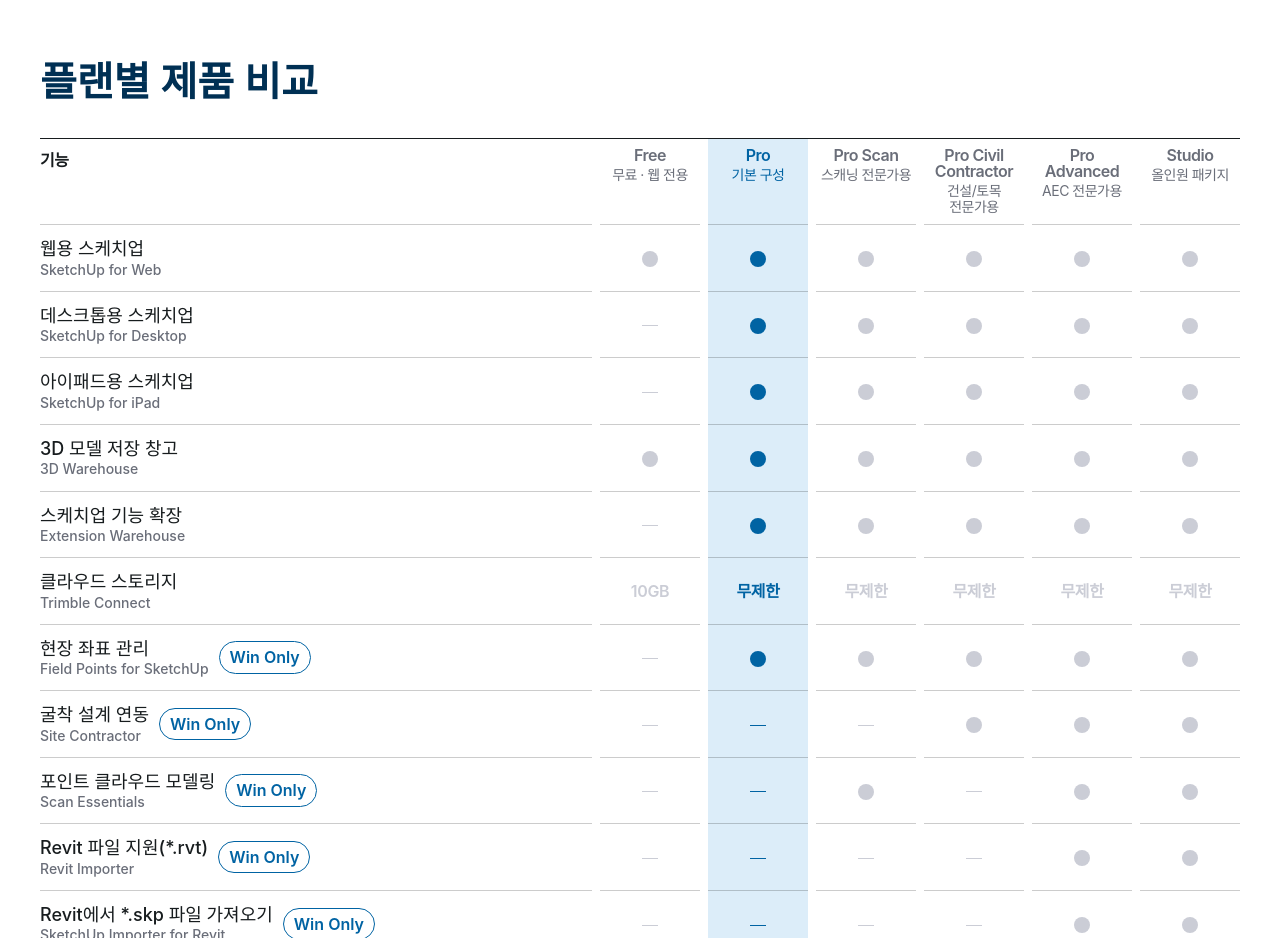
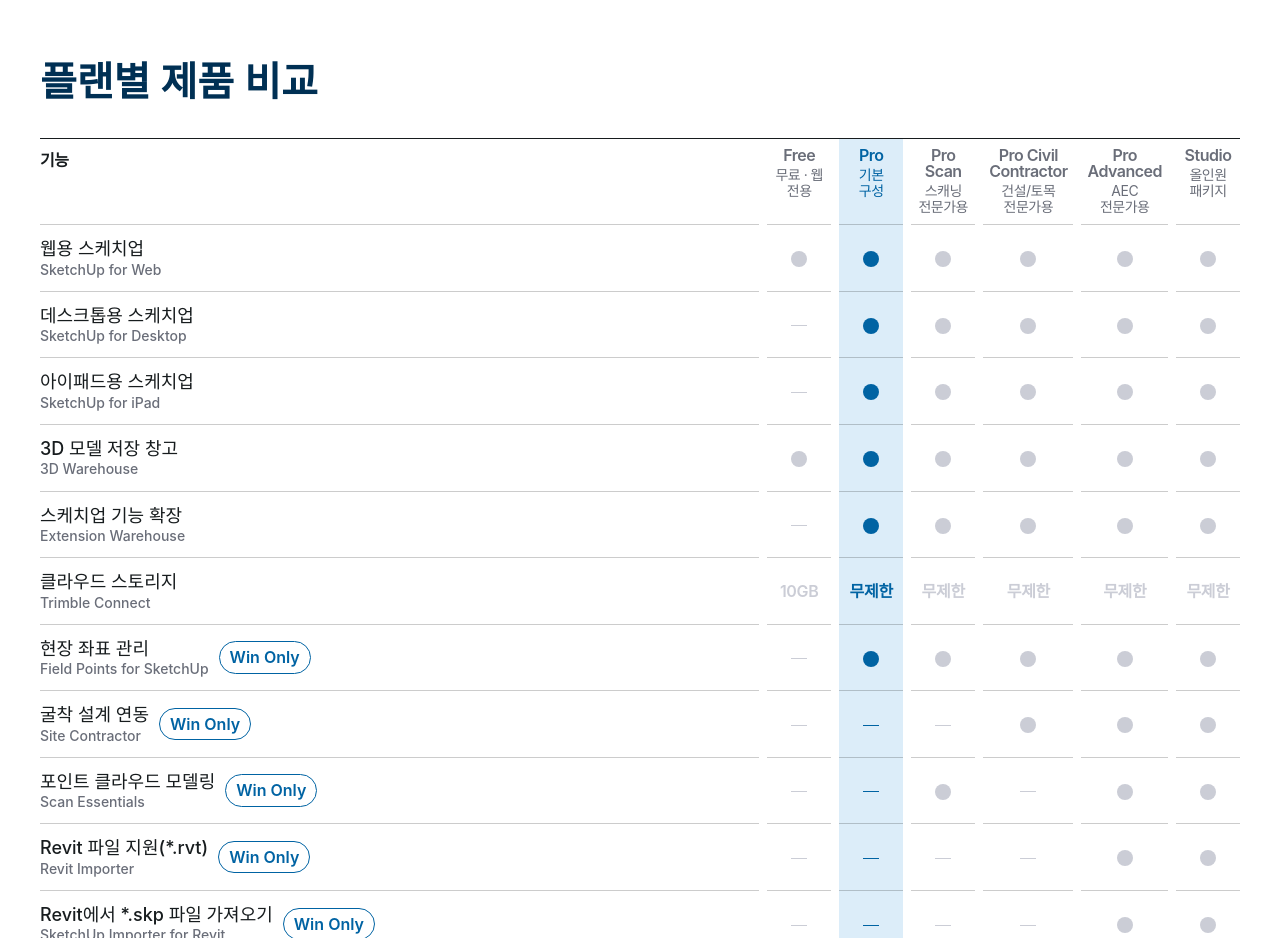
Before and after one commit to meva04/buildingstore-detail-pages, a plain HTML site: page 스케치업/상세페이지_HTML/pro/index.html in a window 1280 px wide. Shown: the part 4720-5658 px from the top of the page. Drawn offline with Linux system fonts and the light colour scheme; a web font is replaced by a local one.

Commit message:
플랜 비교표: 플랜 열 폭을 헤더 글자에 맞춰 줄여 Win Only 배지가 오른쪽에 오도록
Co-Authored-By: Claude Opus 5.5 <noreply@anthropic.com>

```diff
--- a/스케치업/상세페이지_HTML/common/sketchup.css
+++ b/스케치업/상세페이지_HTML/common/sketchup.css
@@ -482,7 +482,9 @@
   .sketchup_detail_container .compare-table thead th:not(:last-child)::after { content: ""; position: absolute; top: -1px; right: -8px; width: 8px; border-top: 1px solid var(--ink); }
   .sketchup_detail_container .compare-table thead th:first-child { color: var(--ink); line-height: normal; }
   .sketchup_detail_container .compare-table thead th small { display: block; font-size: var(--fs-caption); font-weight: 400; margin-top:4px; line-height:1.2 }
-  .sketchup_detail_container .compare-table .col { width: 100px; text-align: center; line-height:1; }
+  /* plan columns shrink to their header text (width:1% = as narrow as the content allows) so the feature column keeps room for "Win Only" */
+  .sketchup_detail_container .compare-table .col { width: 1%; text-align: center; line-height:1; }
+  .sketchup_detail_container .compare-table thead th.col { min-width: 64px; padding-left: 6px; padding-right: 6px; }
   .sketchup_detail_container .compare-table th:first-child,
   .sketchup_detail_container .compare-table td:first-child { min-width: 140px; }
   .sketchup_detail_container .compare-table .is-pro { background: var(--primary-pale); color: var(--primary); }
--- a/스케치업/상세페이지_HTML/pro/index.html
+++ b/스케치업/상세페이지_HTML/pro/index.html
@@ -158,7 +158,7 @@
               <th class="col">Free<small>무료 · 웹 전용</small></th>
               <th class="col is-pro">Pro<small>기본 구성</small></th>
               <th class="col">Pro Scan<small>스캐닝 전문가용</small></th>
-              <th class="col">Pro Civil Contractor<small>건설/토목 전문가용</small></th>
+              <th class="col">Pro Civil<br>Contractor<small>건설/토목 전문가용</small></th>
               <th class="col">Pro Advanced<small>AEC 전문가용</small></th>
               <th class="col">Studio<small>올인원 패키지</small></th>
             </tr>
```
Also changed, not shown: 스케치업/상세페이지_HTML/pro advanced/index.html (+1 -1 lines), 스케치업/상세페이지_HTML/pro civil Contractor/index.html (+1 -1 lines), 스케치업/상세페이지_HTML/pro scan/index.html (+1 -1 lines), 스케치업/상세페이지_HTML/studio/index.html (+1 -1 lines).
